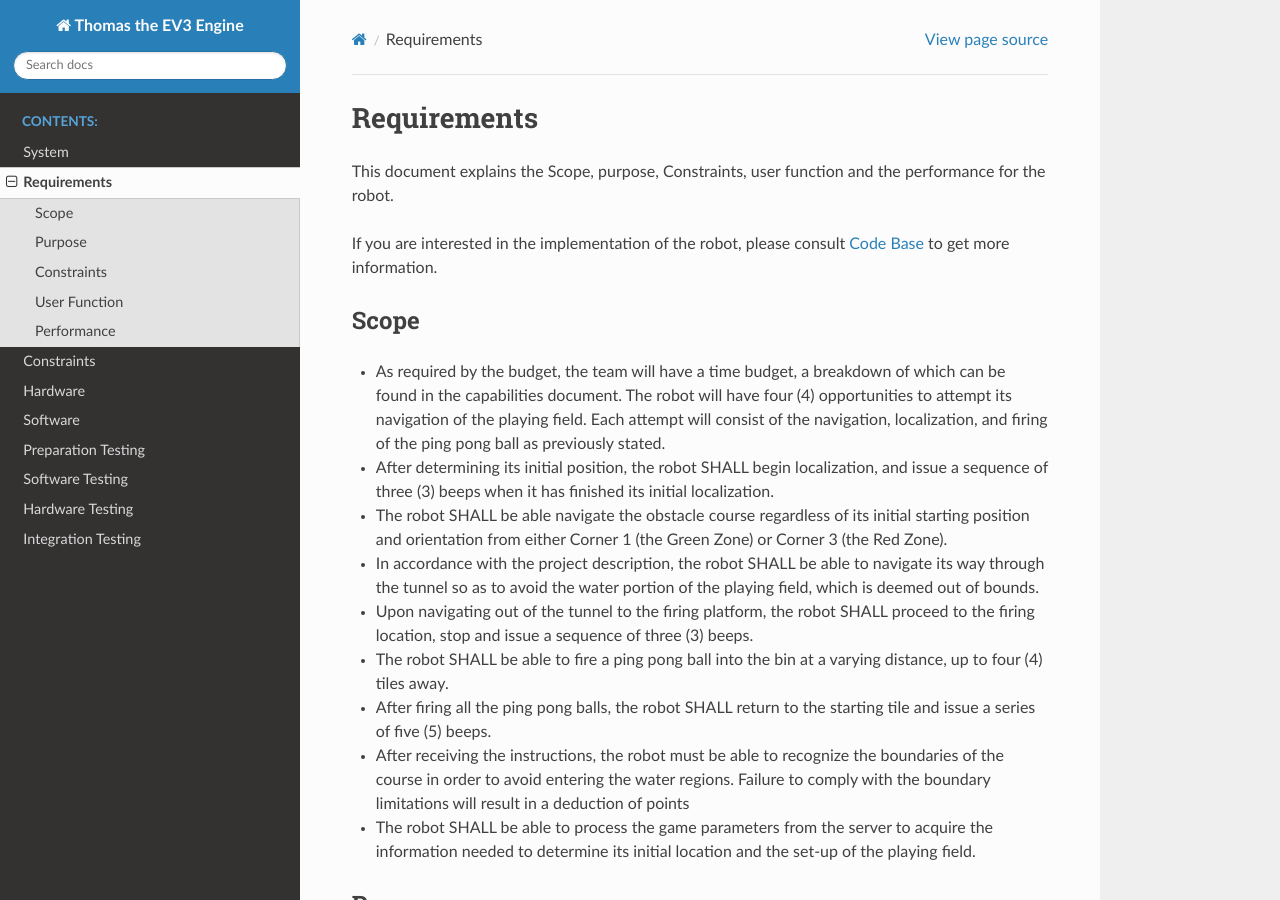
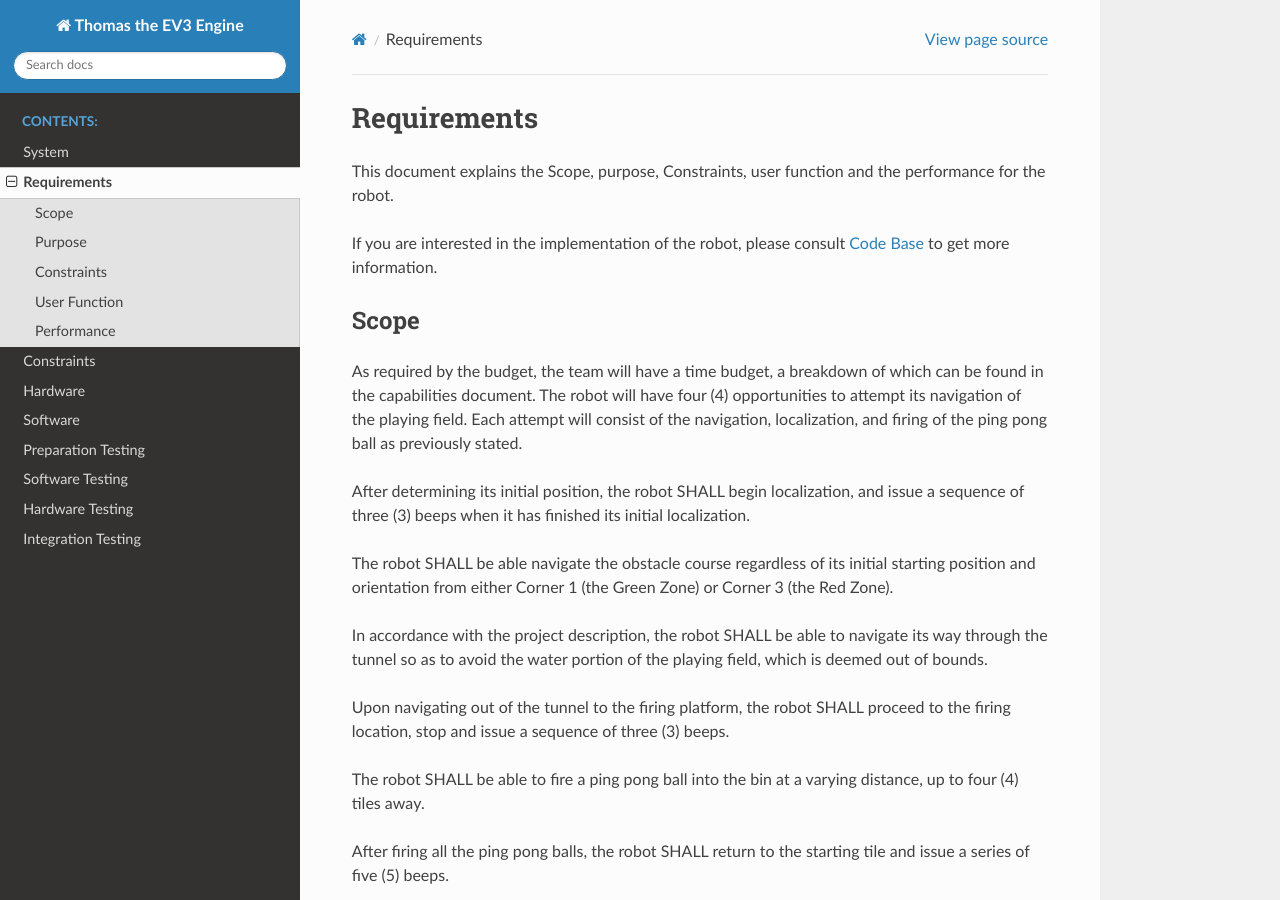
Before and after one commit to haoweiqiu/Thomas-The-EV3-Engine, a Sphinx documentation site: the page built from docs/Requirements.rst, in a window 1280 px wide and 900 px high. Built offline with Sphinx 7.4.7 and the Read the Docs theme 2.0.0, drawn with Linux system fonts in a browser that asks for light colours.

```diff
--- a/docs/Requirements.rst
+++ b/docs/Requirements.rst
@@ -11,47 +11,49 @@ If you are interested in the implementation of the robot, please consult `Code B
 Scope
 -----------------
 
-- As required by the budget, the team will have a time budget, a breakdown of which can be found in the capabilities document. The robot will have four (4) opportunities to attempt its navigation of the playing field. Each attempt will consist of the navigation, localization, and firing of the ping pong ball as previously stated.
+As required by the budget, the team will have a time budget, a breakdown of which can be found in the capabilities document. The robot will have four (4) opportunities to attempt its navigation of the playing field. Each attempt will consist of the navigation, localization, and firing of the ping pong ball as previously stated.
 
-- After determining its initial position, the robot SHALL begin localization, and issue a sequence of three (3) beeps when it has finished its initial localization.
+After determining its initial position, the robot SHALL begin localization, and issue a sequence of three (3) beeps when it has finished its initial localization.
 
-- The robot SHALL be able navigate the obstacle course regardless of its initial starting position and orientation from either Corner 1 (the Green Zone) or Corner 3 (the Red Zone).
+The robot SHALL be able navigate the obstacle course regardless of its initial starting position and orientation from either Corner 1 (the Green Zone) or Corner 3 (the Red Zone).
 
-- In accordance with the project description, the robot SHALL be able to navigate its way through the tunnel so as to avoid the water portion of the playing field, which is deemed out of bounds.
+In accordance with the project description, the robot SHALL be able to navigate its way through the tunnel so as to avoid the water portion of the playing field, which is deemed out of bounds.
 
-- Upon navigating out of the tunnel to the firing platform, the robot SHALL proceed to the firing location, stop and issue a sequence of three (3) beeps.
+Upon navigating out of the tunnel to the firing platform, the robot SHALL proceed to the firing location, stop and issue a sequence of three (3) beeps.
 
-- The robot SHALL be able to fire a ping pong ball into the bin at a varying distance, up to four (4) tiles away.
+The robot SHALL be able to fire a ping pong ball into the bin at a varying distance, up to four (4) tiles away.
 
-- After firing all the ping pong balls, the robot SHALL return to the starting tile and issue a series of five (5) beeps.
+After firing all the ping pong balls, the robot SHALL return to the starting tile and issue a series of five (5) beeps.
 
-- After receiving the instructions, the robot must be able to recognize the boundaries of the course in order to avoid entering the water regions. Failure to comply with the boundary limitations will result in a deduction of points
+After receiving the instructions, the robot must be able to recognize the boundaries of the course in order to avoid entering the water regions. Failure to comply with the boundary limitations will result in a deduction of points
 
-- The robot SHALL be able to process the game parameters from the server to acquire the information needed to determine its initial location and the set-up of the playing field.
+The robot SHALL be able to process the game parameters from the server to acquire the information needed to determine its initial location and the set-up of the playing field.
 
 
 Purpose
 -----------------
 
-- The purpose of this document stands to outline the requirements of the LEGO EV3 robot (hereinafter referred to as “the robot”) and cover the requirements and limitations of its navigation.
-- This document will serve as the reference point from the other documents associated in this set of documentation.
-- The playing area has dimensions of 9x15 square tiles, each measuring 30.48cm in length. Robots are not permitted into the opposing teams corners, and must begin by localizing in their corner. During the gameplay, the robot must cross from its initial corner to the firing platform by going through a tunnel, reaching the firing location, launching a ping pong ball into a bin, and return to its starting corner.
+The purpose of this document stands to outline the requirements of the LEGO EV3 robot (hereinafter referred to as “the robot”) and cover the requirements and limitations of its navigation.
+
+This document will serve as the reference point from the other documents associated in this set of documentation.
+
+The playing area has dimensions of 9x15 square tiles, each measuring 30.48cm in length. Robots are not permitted into the opposing teams corners, and must begin by localizing in their corner. During the gameplay, the robot must cross from its initial corner to the firing platform by going through a tunnel, reaching the firing location, launching a ping pong ball into a bin, and return to its starting corner.
 
 
 Constraints
 -----------------
 
-- All computations are to be completed on the EV3 brick(s): no offloading to an external machine is permitted. The EV3 brick can store a total of 8V and therefore must be able to complete the obstacle course within that constraint.
+All computations are to be completed on the EV3 brick(s): no offloading to an external machine is permitted. The EV3 brick can store a total of 8V and therefore must be able to complete the obstacle course within that constraint.
 
-- A total of 5 minutes is given for the robot to complete its objective. This means that the robot must be able to function in an appropriate manner for the entirety of its operation.
+A total of 5 minutes is given for the robot to complete its objective. This means that the robot must be able to function in an appropriate manner for the entirety of its operation.
 
-- The EV3 Brick contains 4 motor ports and 4 sensor ports. While it is possible to use less motors or sensors, the maximum amount of motors and sensors is preset. The ports may be used by any of the parts that were given in the LEGO kits. This means that the client has restricted the robot’s hardware to be constructed from a selection of 6 NXT motors, 6 EV3 Motors, 3 small motors, 3 light sensors, 3 ultrasonic sensors, and 3 touch sensors. Extra components may be permitted; however, they must come with written discretion from the client.
+The EV3 Brick contains 4 motor ports and 4 sensor ports. While it is possible to use less motors or sensors, the maximum amount of motors and sensors is preset. The ports may be used by any of the parts that were given in the LEGO kits. This means that the client has restricted the robot’s hardware to be constructed from a selection of 6 NXT motors, 6 EV3 Motors, 3 small motors, 3 light sensors, 3 ultrasonic sensors, and 3 touch sensors. Extra components may be permitted; however, they must come with written discretion from the client.
 
 
 User Function
 -----------------
 
-- Before the time of demo, the user is to connect to the Wi-Fi in order to receive the game parameters of which the robot will use to help configure its navigation and define the boundaries of the playing field. After the robot has been placed on the playing field, the user will no longer be able to interact with the robot
+Before the time of demo, the user is to connect to the Wi-Fi in order to receive the game parameters of which the robot will use to help configure its navigation and define the boundaries of the playing field. After the robot has been placed on the playing field, the user will no longer be able to interact with the robot
 
 
 Performance
```
Also changed, not shown: docs/Constraints.rst (+6 -6 lines), docs/Hardware.rst (+6 -6 lines), docs/System.rst (+11 -9 lines).
